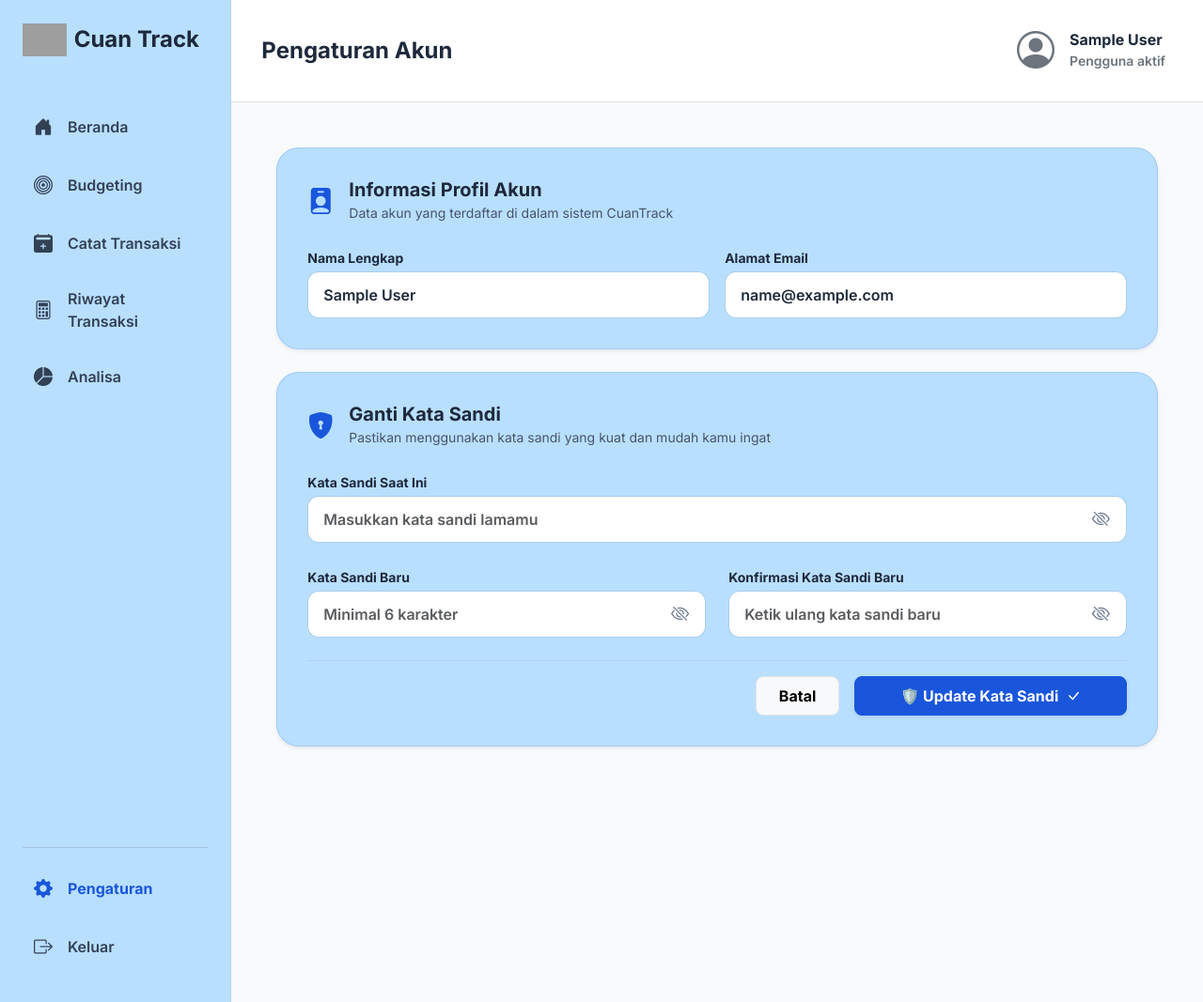
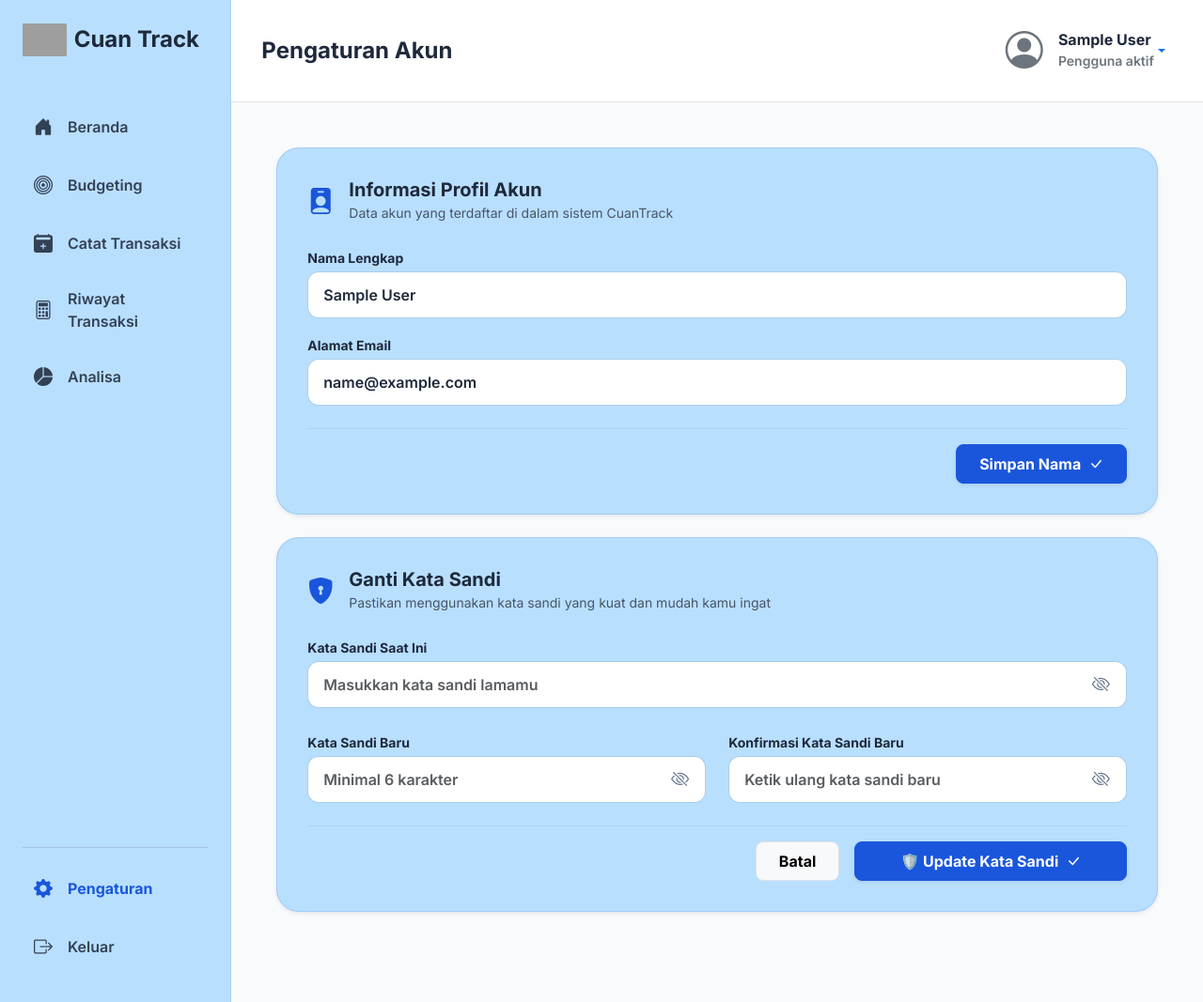
Before and after one commit to ArulsatriajiS/CuanTack, a PHP site: page /pengaturan.php in a window 1280 px wide. Shown: the whole page at 94% size. Run offline with PHP 8.4, Linux system fonts and the light colour scheme; the visitor is signed in with stand-in values (Sample User, id 1); tables that the repository leaves empty or names only in its code hold one stand-in row (values such as "Sample post"); grey boxes are pictures that could not be loaded.

Commit message:
next time ngoding with youuuu

```diff
--- a/code/budgeting.php
+++ b/code/budgeting.php
@@ -111,8 +111,13 @@ $is_edit = isset($_GET['edit']) || !$rencana;
     <meta charset="UTF-8">
     <meta name="viewport" content="width=device-width, initial-scale=1.0">
     <title>Budgeting - CuanTrack</title>
+    <!-- Logo Website -->
+    <link rel="icon" type="image/x-icon" href="../images/Logo_1.1.png">
+    <!-- Bootstrap CSS -->
     <link href="https://cdn.jsdelivr.net/npm/bootstrap@5.3.3/dist/css/bootstrap.min.css" rel="stylesheet">
+    <!-- Bootstrap Icons -->
     <link rel="stylesheet" href="https://cdn.jsdelivr.net/npm/bootstrap-icons@1.11.3/font/bootstrap-icons.min.css">
+    <!-- Custom CSS -->
     <link rel="stylesheet" href="budgeting.css">
 </head>
 <body class="bg-main">
--- a/code/fungsi.php
+++ b/code/fungsi.php
@@ -261,6 +261,32 @@ function get_transaksi_by_id($id, $user_id) {
 }
 
 // ==========================================
+// FUNGSI UPDATE PROFIL (NAMA LENGKAP)
+// ==========================================
+function update_profil($data, $user_id) {
+    global $koneksi;
+    $nama_baru = trim($data['nama_lengkap_baru'] ?? '');
+
+    if (empty($nama_baru)) {
+        return "Nama lengkap tidak boleh kosong!";
+    }
+
+    $stmt = mysqli_prepare($koneksi, "UPDATE users SET nama_lengkap = ? WHERE id = ?");
+    mysqli_stmt_bind_param($stmt, 'si', $nama_baru, $user_id);
+    mysqli_stmt_execute($stmt);
+    $sukses = mysqli_stmt_affected_rows($stmt);
+    mysqli_stmt_close($stmt);
+
+    if ($sukses >= 0) {
+        $_SESSION['nama_lengkap'] = $nama_baru; // Update nama di session agar langsung berubah di web
+        return "SUKSES";
+    } else {
+        return "Gagal memperbarui nama di database!";
+    }
+}
+
+
+// ==========================================
 // FUNGSI UPDATE / SIMPAN PERUBAHAN TRANSAKSI
 // ==========================================
 function update_transaksi($data, $user_id) {
--- a/code/index.html
+++ b/code/index.html
@@ -52,13 +52,13 @@
     <!-- Hero Section -->
     <section id="beranda" class="py-5">
         <div class="container py-5 my-3">
-            <div class="row align-items-center">
-                <div class="col-lg-6 mb-5 mb-lg-0 pe-lg-4">
+            <div class="row align-items-center g-4">
+                <div class="col-lg-6 order-2 order-lg-1 mb-5 mb-lg-0 pe-lg-4">
                     <h1 class="display-5 fw-bold text-dark-custom mb-4 lh-base">Lacak Setiap Rupiah, Kendalikan Masa Depan Finansialmu.</h1>
                     <p class="text-secondary-custom fs-5 mb-5 lh-base pe-lg-5">Tinggalkan cara lama. Mulai catat, pantau, dan analisis kebiasaan belanjamu untuk kesehatan finansial yang lebih baik setiap hari.</p>
                     <a href="daftar.php" class="btn btn-primary-custom btn-lg rounded-3 px-4 py-3 fw-bold fs-6">Mulai Kelola Keuanganmu</a>
                 </div>
-                <div class="col-lg-6 text-center">
+                <div class="col-lg-6 order-1 order-lg-2 text-center mb-4 mb-lg-0">
                     <!-- Ganti src dengan gambar pria memegang HP -->
                     <img src="../images/mackup.png" alt="Hero Image" class="img-fluid hero-img shadow-sm">
                 </div>
--- a/code/koneksi.php
+++ b/code/koneksi.php
@@ -3,7 +3,7 @@
 $host       = "localhost";
 $user       = "root";
 $password   = "";
-$database   = "cuan_track"; // Nama database sesuai yang kamu buat di HeidiSQL
+$database   = "cuan_track";
 
 // Membuat koneksi
 $koneksi = mysqli_connect($host, $user, $password, $database);
--- a/code/pengaturan.php
+++ b/code/pengaturan.php
@@ -29,6 +29,17 @@ if (isset($_POST['btn_ganti_password'])) {
         $pesan_sukses = "🎉 Kata sandi berhasil diperbarui! Gunakan kata sandi baru saat login berikutnya.";
     } else {
         $pesan_error = "⚠️ " . $hasil;
+    }
+}
+
+// Proses saat tombol Simpan Nama ditekan
+if (isset($_POST['btn_update_profil'])) {
+    $hasil_profil = update_profil($_POST, $user_id);
+    if ($hasil_profil === "SUKSES") {
+        $nama_user = $_SESSION["nama_lengkap"]; // Perbarui variabel nama agar langsung tampil
+        $pesan_sukses = "🎉 Nama lengkap berhasil diperbarui!";
+    } else {
+        $pesan_error = "⚠️ " . $hasil_profil;
     }
 }
 ?>
@@ -104,12 +115,47 @@ if (isset($_POST['btn_ganti_password'])) {
 
             <header class="d-flex justify-content-between align-items-center p-4 border-bottom bg-white">
                 <h4 class="fw-bold text-dark-custom mb-0 ps-2">Pengaturan Akun</h4>
-                <div class="d-flex align-items-center pe-3">
-                    <i class="bi bi-person-circle text-secondary fs-1 me-3"></i>
-                    <div class="d-flex flex-column">
-                        <span class="fw-bold text-dark-custom lh-1"><?= htmlspecialchars($nama_user); ?></span>
-                        <span class="text-secondary small mt-1 fw-semibold">Pengguna aktif</span>
-                    </div>
+
+                <!-- DROPDOWN PROFIL POJOK KANAN ATAS -->
+                <div class="dropdown pe-3">
+                    <a href="#" class="d-flex align-items-center text-decoration-none dropdown-toggle" id="dropdownUser" data-bs-toggle="dropdown" aria-expanded="false">
+                        <i class="bi bi-person-circle text-secondary fs-1 me-3"></i>
+                        <div class="d-flex flex-column text-start">
+                            <span class="fw-bold text-dark-custom lh-1"><?= htmlspecialchars($nama_user); ?></span>
+                            <span class="text-secondary small mt-1 fw-semibold">Pengguna aktif</span>
+                        </div>
+                    </a>
+
+                    <!-- Isi Menu Melayang -->
+                    <ul class="dropdown-menu dropdown-menu-end shadow-lg border-0 rounded-4 p-3 mt-2" aria-labelledby="dropdownUser" style="width: 250px; background-color: #ffffff;">
+                        <!-- Header Mini Profil -->
+                        <li class="px-2 py-1 mb-2">
+                            <span class="fw-bold text-dark-custom d-block"><?= htmlspecialchars($nama_user); ?></span>
+                            <small class="text-secondary d-block text-truncate"><?= htmlspecialchars($email_user); ?></small>
+                            <span class="badge bg-success-subtle text-success border border-success-subtle mt-2 px-2 py-1" style="font-size: 0.7rem;">🟢 Pengguna Aktif</span>
+                        </li>
+                        <li><hr class="dropdown-divider opacity-10 my-2"></li>
+
+                        <!-- Jalan Pintas -->
+                        <li>
+                            <a class="dropdown-item rounded-3 py-2 fw-semibold text-dark-custom d-flex align-items-center" href="pengaturan.php">
+                                <i class="bi bi-gear-fill text-primary-custom me-2 fs-6"></i> Pengaturan Akun
+                            </a>
+                        </li>
+                        <li>
+                            <a class="dropdown-item rounded-3 py-2 fw-semibold text-dark-custom d-flex align-items-center" href="analisa.php">
+                                <i class="bi bi-pie-chart-fill text-primary-custom me-2 fs-6"></i> Analisa Keuangan
+                            </a>
+                        </li>
+                        <li><hr class="dropdown-divider opacity-10 my-2"></li>
+
+                        <!-- Tombol Keluar Merah -->
+                        <li>
+                            <a class="dropdown-item rounded-3 py-2 fw-bold text-danger d-flex align-items-center" href="logout.php" onclick="return confirm('Yakin ingin keluar dari aplikasi CuanTrack?');">
+                                <i class="bi bi-box-arrow-right me-2 fs-6"></i> Keluar
+                            </a>
+                        </li>
+                    </ul>
                 </div>
             </header>
 
@@ -139,16 +185,28 @@ if (isset($_POST['btn_ganti_password'])) {
                             <small class="text-secondary-custom">Data akun yang terdaftar di dalam sistem CuanTrack</small>
                         </div>
                     </div>
-                    <div class="row g-3">
-                        <div class="col-md-6">
+
+                    <form action="" method="POST">
+                        <!-- Susunan Atas-Bawah (Bukan Kiri-Kanan) -->
+                        <div class="mb-3">
                             <label class="form-label small fw-bold text-dark-custom mb-1">Nama Lengkap</label>
-                            <input type="text" class="form-control form-control-custom bg-light" value="<?= htmlspecialchars($nama_user); ?>" readonly disabled>
+                            <!-- Input nama SEKARANG BISA DIEDIT (readonly dan disabled dihapus) -->
+                            <input type="text" name="nama_lengkap_baru" class="form-control form-control-custom" value="<?= htmlspecialchars($nama_user); ?>" required>
                         </div>
-                        <div class="col-md-6">
+
+                        <div class="mb-4">
                             <label class="form-label small fw-bold text-dark-custom mb-1">Alamat Email</label>
+                            <!-- Input email TETAP TIDAK BISA DIEDIT -->
                             <input type="email" class="form-control form-control-custom bg-light" value="<?= htmlspecialchars($email_user); ?>" readonly disabled>
                         </div>
-                    </div>
+
+                        <!-- Tombol Simpan Nama -->
+                        <div class="d-flex justify-content-end pt-3 border-top" style="border-color: rgba(0,0,0,0.06) !important;">
+                            <button type="submit" name="btn_update_profil" class="btn btn-primary-custom px-4 py-2 fw-bold rounded-3 shadow-sm">
+                                Simpan Nama <i class="bi bi-check-lg ms-1"></i>
+                            </button>
+                        </div>
+                    </form>
                 </div>
 
                 <!-- KARTU 2: GANTI KATA SANDI -->
```
